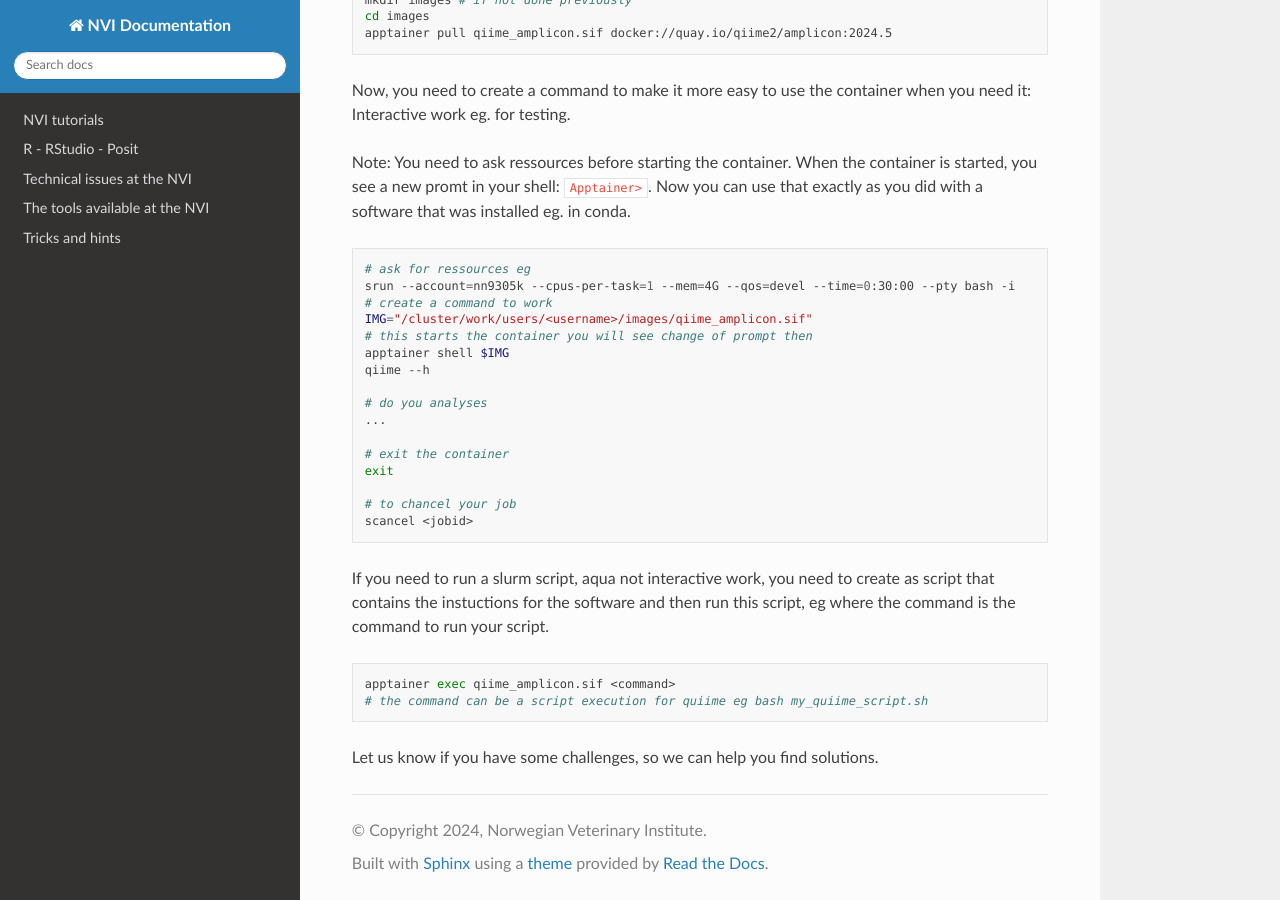
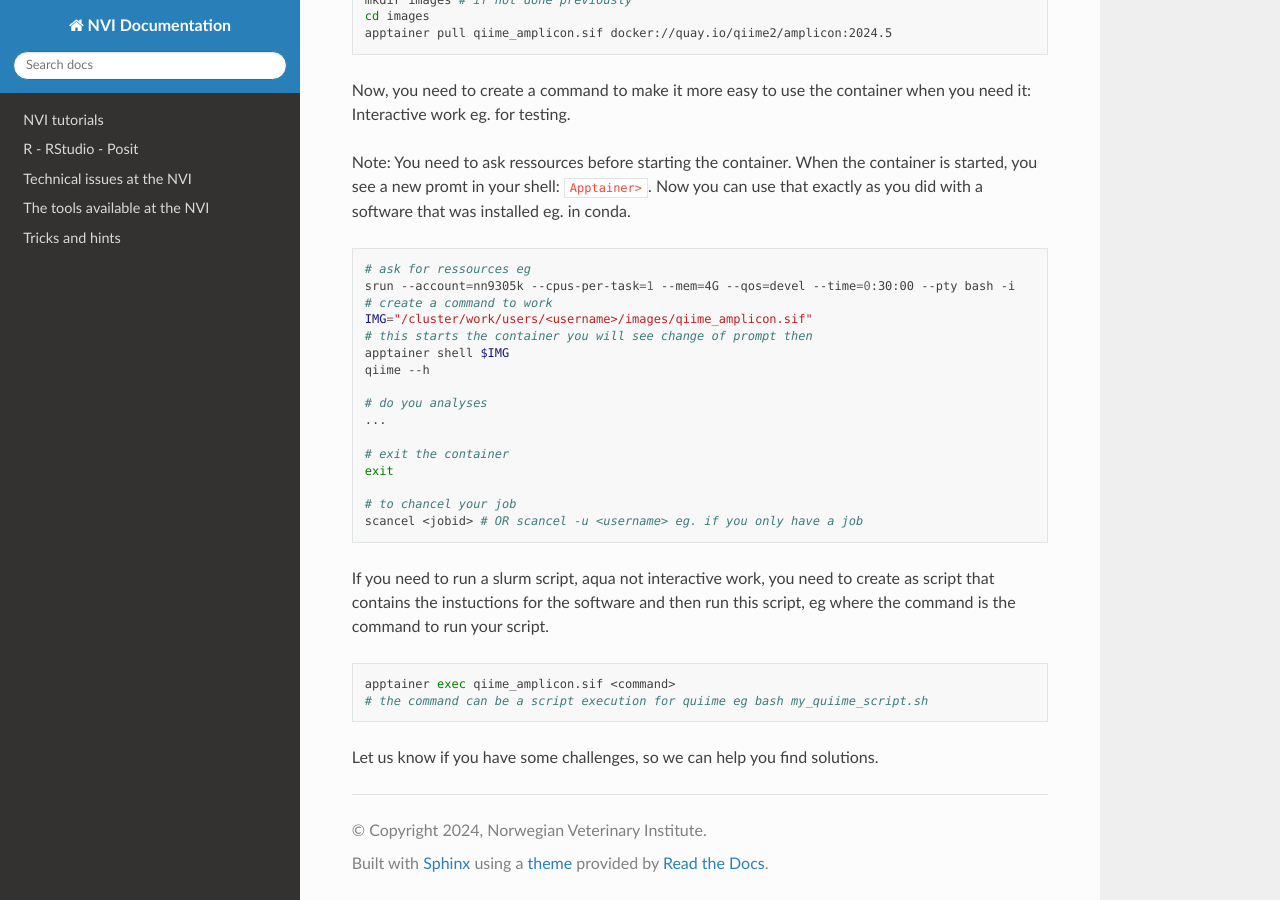
Before and after one commit to NorwegianVeterinaryInstitute/nvi-documentation, a Sphinx documentation site: the page built from docs/source/tutorials/qiime2_docker.md, in a window 1280 px wide and 900 px high, scrolled down 978 px. Built offline with Sphinx 7.4.7 and the Read the Docs theme 2.0.0, drawn with Linux system fonts in a browser that asks for light colours; pages that are not in the unit, such as notebooks, are missing from menus.

Commit message:
Update qiime2_docker.md

````diff
--- a/docs/source/tutorials/qiime2_docker.md
+++ b/docs/source/tutorials/qiime2_docker.md
@@ -64,7 +64,7 @@ qiime --h
 exit
 
 # to chancel your job
-scancel <jobid>
+scancel <jobid> # OR scancel -u <username> eg. if you only have a job
 ```
 
 <!--
````
